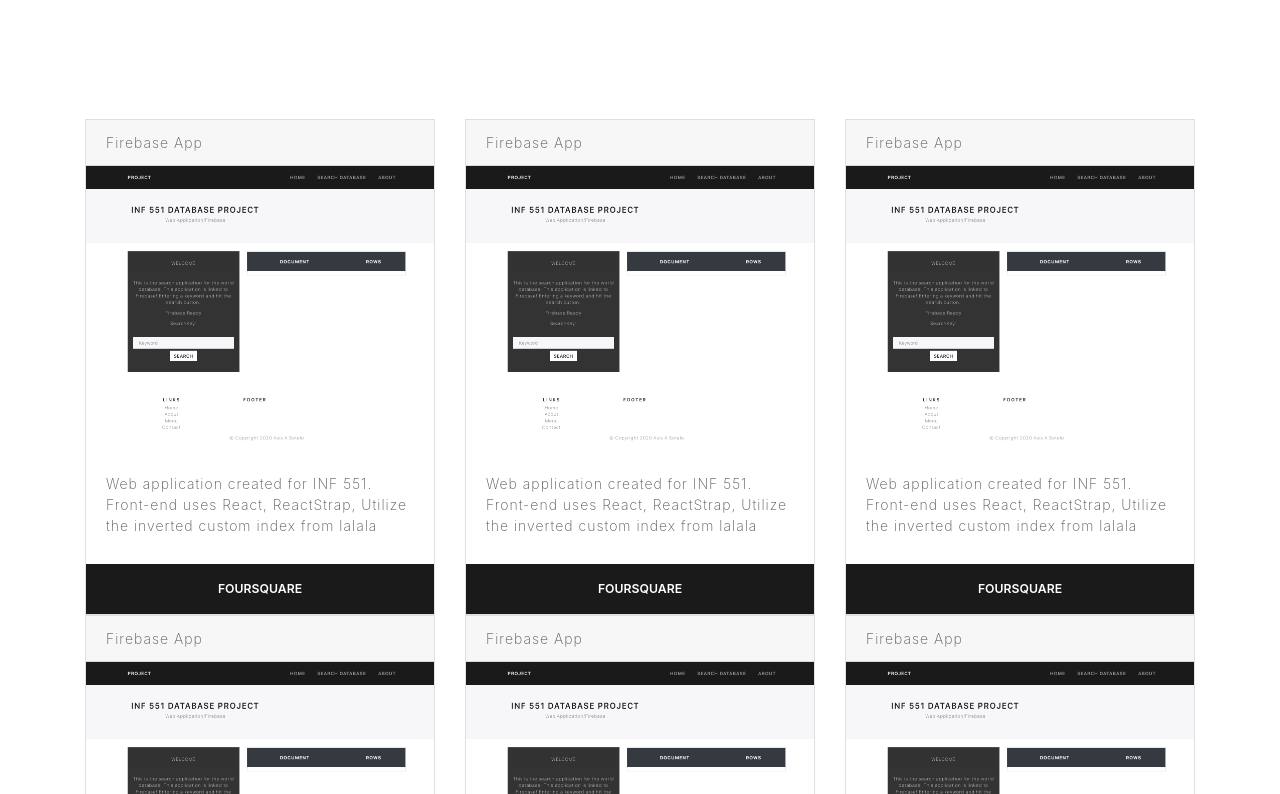
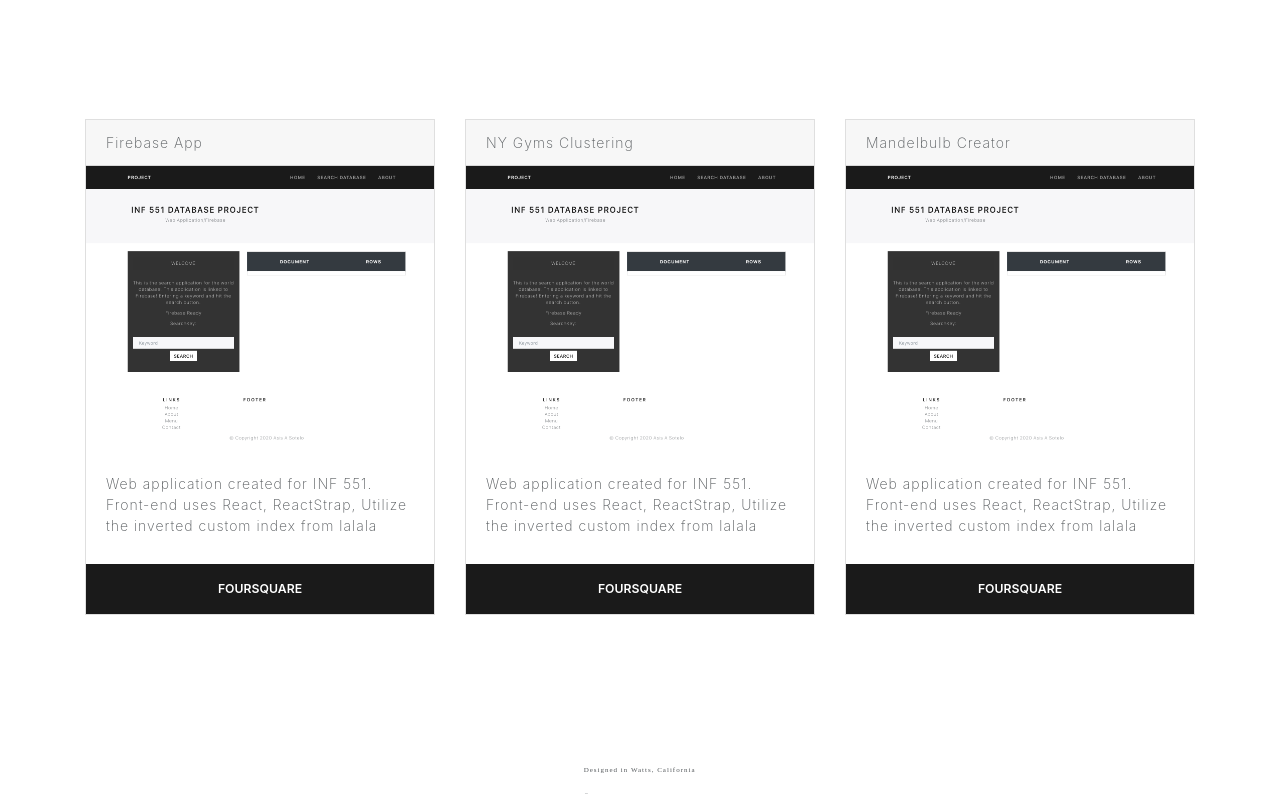
Before and after one commit to AsisASotelo/personal_website2, a React (Create React App) app in the folder pwmk2/: page / in a window 1280 px wide. Shown: the part 766-1560 px from the top of the page. Built offline with nearby package versions, Linux system fonts and the light colour scheme; a web font is replaced by a local one.

Commit message:
Edit ProjectSec, Add Services Folder, Add projects.js File

```diff
--- a/pwmk2/src/components/CardComp.jsx
+++ b/pwmk2/src/components/CardComp.jsx
@@ -7,18 +7,16 @@ function CardComp(props) {
         <div>
             <Container>
                 <Row>
-                    <Col md ={4}>
-                        <SingleCard/>
+                    {props.items.map(project=>(
 
-                    </Col>
-                    <Col md={4}>
-                        <SingleCard/>
+                        <Col key ={project._id} md ={4}>
+                            <SingleCard
+                                title={project.title}
+                                />
 
-                    </Col>
-                    <Col md = {4}>
-                        <SingleCard/>
+                        </Col>
 
-                    </Col>
+                    ))}
                 </Row>
 
 
--- a/pwmk2/src/components/SingleCard.jsx
+++ b/pwmk2/src/components/SingleCard.jsx
@@ -4,11 +4,12 @@ import IconLabel from './IconLabel';
 
 
 function SingleCard(props){
+
     return(
 
        <Card>
            <Card.Header>
-               <emp>Firebase App</emp>
+               <emp>{props.title}</emp>
            </Card.Header>
            <Card.Img src = "assets/images/firebase.png"/>
            <Card.Body>
--- a/pwmk2/src/sections/ProjSec.jsx
+++ b/pwmk2/src/sections/ProjSec.jsx
@@ -3,14 +3,17 @@ import FooterComp from '../components/FooterComp';
 import TitleComp from '../components/TitleComp';
 import HeaderComp from '../components/HeaderComp';
 import CardComp from '../components/CardComp';
+import {PROJECTS} from '../services/projects'
 
 function ProjSec(props) {
+
+
     return (
        <>
         <HeaderComp/>
         <TitleComp title="Projects" subtitle="A collection of my work..."/>
-        <CardComp/>
-        <CardComp/>
+        <CardComp
+            items={PROJECTS}/>
         <FooterComp/>
 
        </>
--- /dev/null
+++ b/pwmk2/src/services/projects.js
@@ -0,0 +1,38 @@
+export const PROJECTS =
+[
+    {
+        _id:0,
+        title:"Firebase App",
+        card_image:"/assets/images/firebase.png",
+        body:"Web application created for INF 551. Front-end was created utilizing React, Reacstrap. Backend development was set up with Firebase. API calls were made with a simple listener set using Firebase API. Utilizes inverted index of custom CSV file to return primary key of tuple location."
+
+
+    },
+
+    {
+        _id:1,
+        title:"NY Gyms Clustering",
+        card_image:"/assets/images/cluster_gyms.png",
+        body:"Final project of the IBM Data Science Specialization. The entire data science methodology, which begins with identifying the problem. In this case can we determine which borough of New York is best for gym accesibility and quality. Data from gym was scraped utilizing the Foursquare API."
+
+
+    },
+
+    {
+        _id:2,
+        title:"Mandelbulb Creator",
+        card_image:"/assets/images/mandelbulb.png",
+        body:"Creates an image of a Mandelbulb which is a 3d extension of the 2-d Mandelbrot set. The image is 500 by 500 pixels and implements distance estimation for the ray tracing allowing some shadowing to appear in the image. Computational complexity causes a loading time of 3 minutes on average. All of the work was done on a Raspberry PI 3B+. "
+
+
+    },
+
+    // {
+    //     _id:3,
+    //     title:"HDFS Inverter",
+    //     card_image:"/assets/images/inverter.png",
+    //     body:"Analyzed the Hadoop Distributed file system I tokenized the file and directory names of a Hadoop cluster Name Node deployed on Amazon Linux EC2 instances. I then wrote a python script to take an xml file and then produce another xml file known as an inverted index. Listing the file/directory names inode numbers."
+
+
+    // }
+]
```
